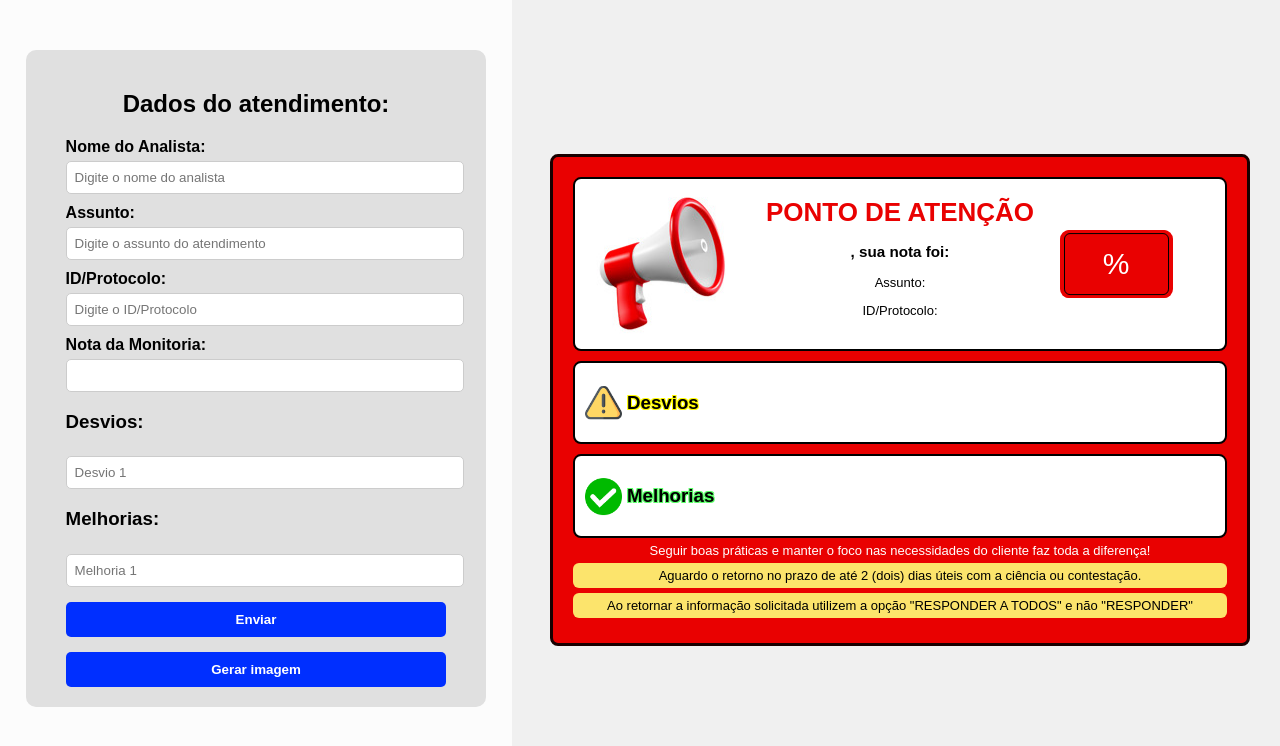
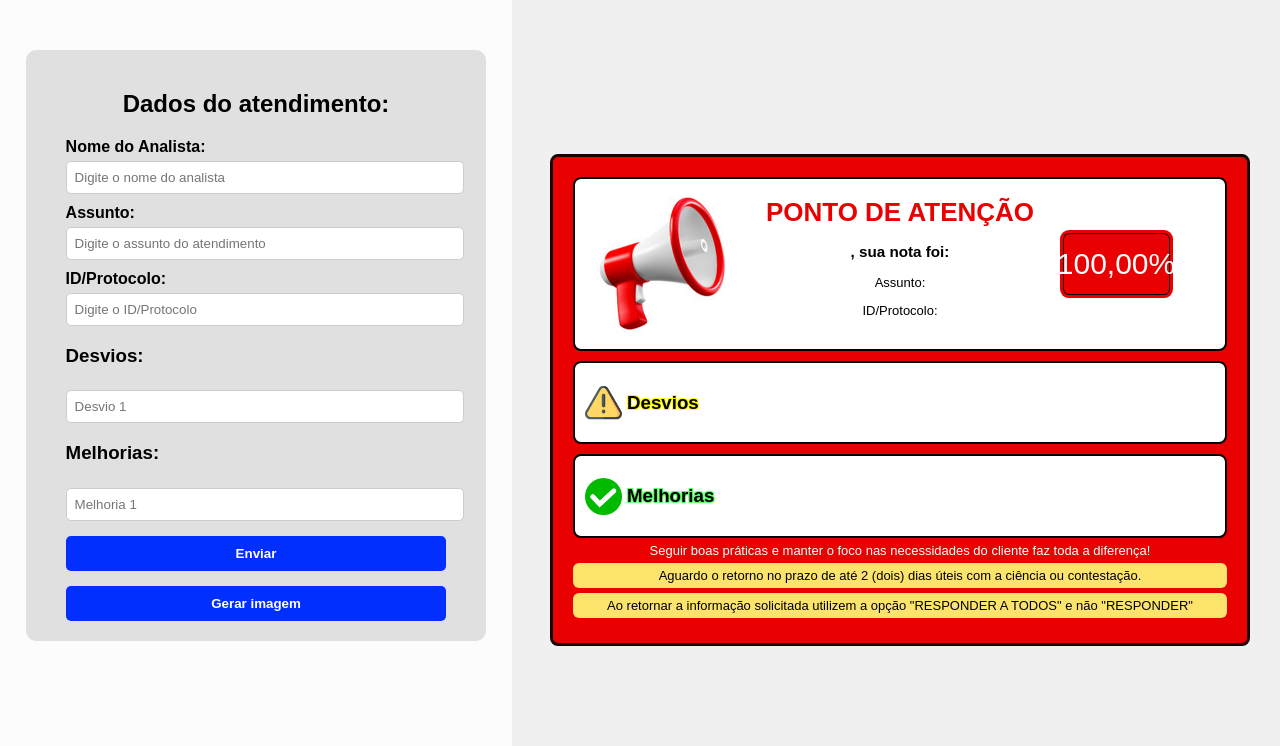
Before and after one commit to Matheus-Emanuel-ads/Projetos_Js, a plain HTML site: page atentionPointv3/index.html in a window 1280 px wide. Drawn offline with nearby package versions, Linux system fonts and the light colour scheme.

Commit message:
Lançamento do projeto Ponto de atenção v2

```diff
--- a/atentionPointv3/index.html
+++ b/atentionPointv3/index.html
@@ -20,9 +20,6 @@
             <label for="idProtocol">ID/Protocolo:</label>
             <input type="text" id="idProtocol" name="id" placeholder="Digite o ID/Protocolo">
 
-            <label for="noticeData">Nota da Monitoria:</label>
-            <input type="number" id="noticeData" step="0.2"Digite a nota da monitoria">
-
             <h3>Desvios:</h3>
             <div id="desviationsContainer">
             <input type="text" class="desviationsCamp" placeholder="Desvio 1">
@@ -36,8 +33,6 @@
             <button type="submit">Enviar</button>
             <button id="createImg">Gerar imagem</button>
         </form>
-
-
     </div>
 
 
--- a/atentionPointv3/script.js
+++ b/atentionPointv3/script.js
@@ -10,6 +10,25 @@ const melhoriasContainer = document.getElementById("improvementsContainer");
 const ulDesvios = document.getElementById("itensDetour");
 const ulMelhorias = document.getElementById("itensImprovement");
 
+// Função para calcular e atualizar a nota automaticamente
+
+function atualizarPontuacao() {
+    // Seleciona apenas inputs preenchidos
+    const inputsPreenchidos = desviosContainer.querySelectorAll("input");
+    let qtdDesviosPreenchidos = 0;
+
+    inputsPreenchidos.forEach(input => {
+        if(input.value.trim() !== "") qtdDesviosPreenchidos++;
+    });
+
+    let totalPontos = 100 - (qtdDesviosPreenchidos * 6.25);
+    if(totalPontos < 0) totalPontos = 0;
+
+    // Atualiza o span dentro do imageBlock
+    document.getElementById("notice").textContent = totalPontos.toFixed(2).replace(".", ",") + "%";
+}
+
+
 // Função para criar novo campo de Desvio
 function criarNovoDesvio() {
     contDesviations++;
@@ -19,11 +38,15 @@ function criarNovoDesvio() {
     novoDesvio.placeholder = `Desvio ${contDesviations}`;
     desviosContainer.appendChild(novoDesvio);
 
+    // Atualiza a nota sempre que o usuário digitar
     novoDesvio.addEventListener("input", () => {
+        atualizarPontuacao();
         if(novoDesvio.value.trim() !== "" && novoDesvio === desviosContainer.lastElementChild){
             criarNovoDesvio();
         }
     });
+
+    atualizarPontuacao();
 }
 
 // Função para criar novo campo de Melhoria
@@ -35,6 +58,7 @@ function criarNovaMelhoria() {
     novaMelhoria.placeholder = `Melhoria ${contImprovements}`;
     melhoriasContainer.appendChild(novaMelhoria);
 
+    // Nota não é afetada pelas melhorias
     novaMelhoria.addEventListener("input", () => {
         if(novaMelhoria.value.trim() !== "" && novaMelhoria === melhoriasContainer.lastElementChild){
             criarNovaMelhoria();
@@ -44,6 +68,7 @@ function criarNovaMelhoria() {
 
 // Listeners iniciais nos primeiros campos
 desviosContainer.firstElementChild.addEventListener("input", () => {
+    atualizarPontuacao();
     if(desviosContainer.firstElementChild.value.trim() !== "" && desviosContainer.firstElementChild === desviosContainer.lastElementChild){
         criarNovoDesvio();
     }
@@ -62,14 +87,11 @@ document.getElementById("formCamp").addEventListener("submit", function(event){
     const name = document.getElementById("analistName").value;
     const context = document.getElementById("context").value;
     const idProtocol = document.getElementById("idProtocol").value;
-    const notice = document.getElementById("noticeData").value;
 
     // Atualiza os dados principais do imageBlock
     document.getElementById("Name").textContent = name;
     document.getElementById("subject").textContent = context;
     document.getElementById("id").textContent = idProtocol;
-    document.getElementById("notice").textContent = notice + "%";
-
 
     // Limpa ULs antes de atualizar
     ulDesvios.innerHTML = "";
@@ -104,3 +126,6 @@ document.getElementById('createImg').addEventListener('click', () => {
         link.click();
     });
 });
+
+// Inicializa nota na primeira carga
+atualizarPontuacao();
```
